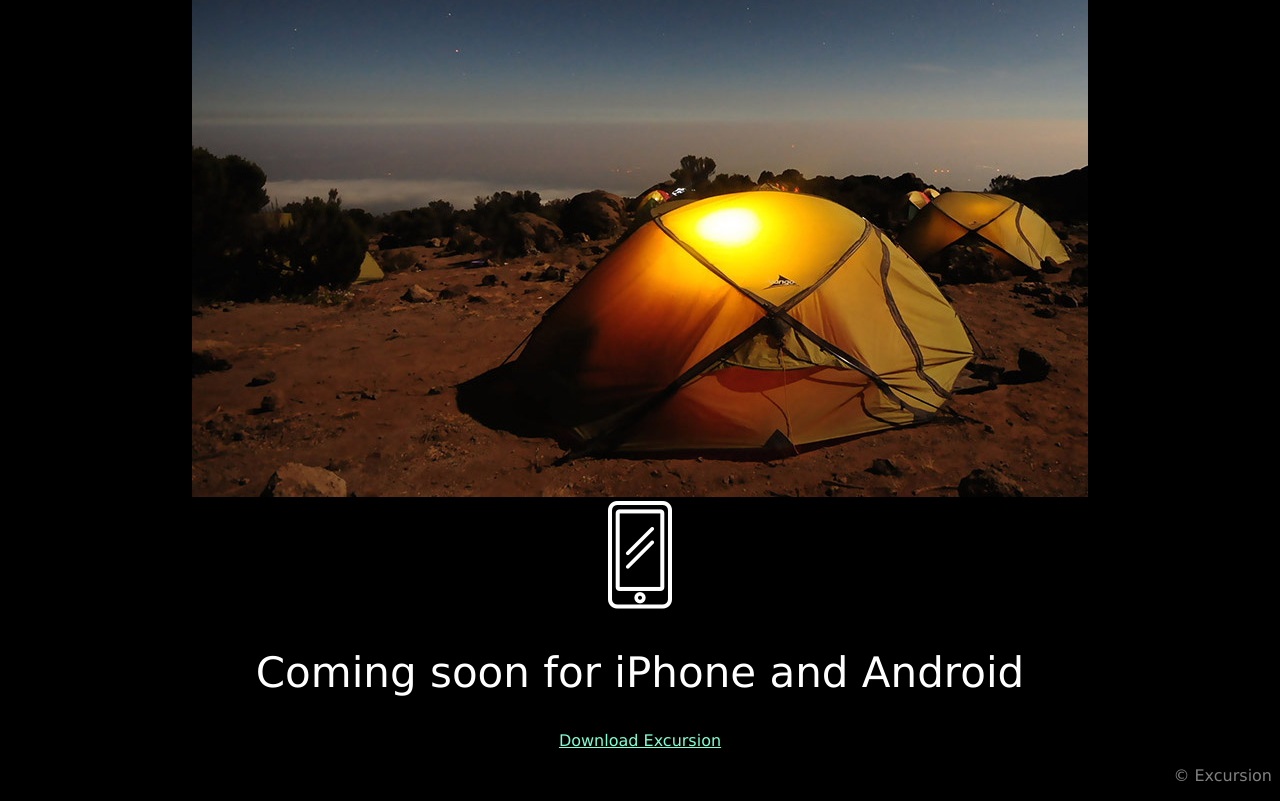
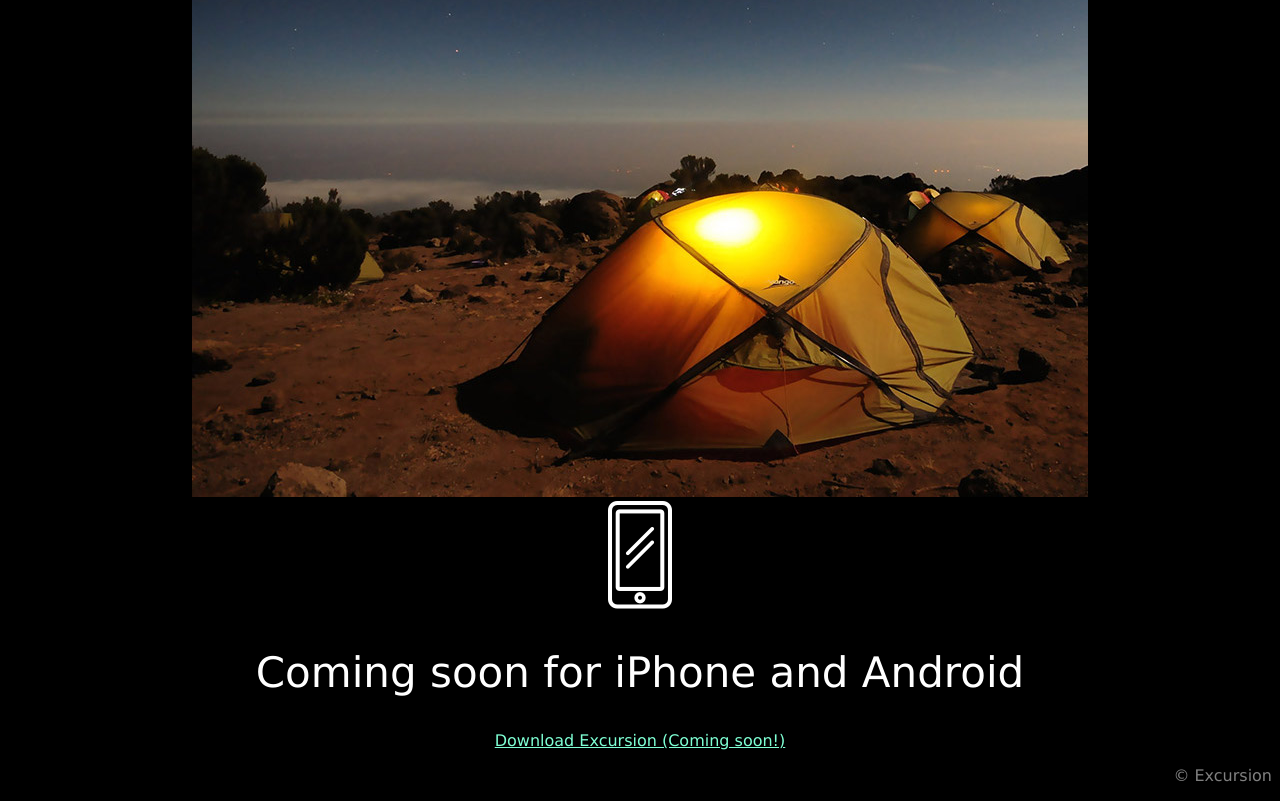
Before and after one commit to amxra/Excursion, a plain HTML site: page index.html in a window 1280 px wide. Shown: the part 527-1328 px from the top of the page. Drawn offline with Linux system fonts and the light colour scheme.

```diff
--- a/index.html
+++ b/index.html
@@ -30,7 +30,7 @@
  <div>
  <img src="resources/images/phone.png" alt="phone icon">
  <h2>Coming soon for iPhone and Android</h2>
- <a href="#up">Download Excursion</a>
+ <a href="#up">Download Excursion (Coming soon!)</a>
  </div>
 
  <!--Copyright-->
```
